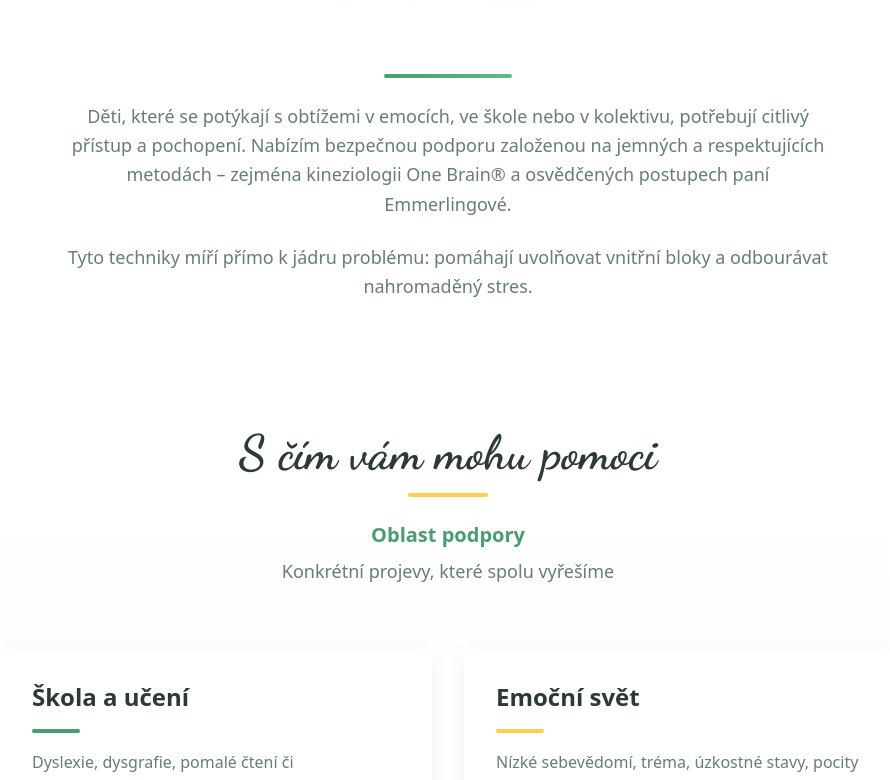
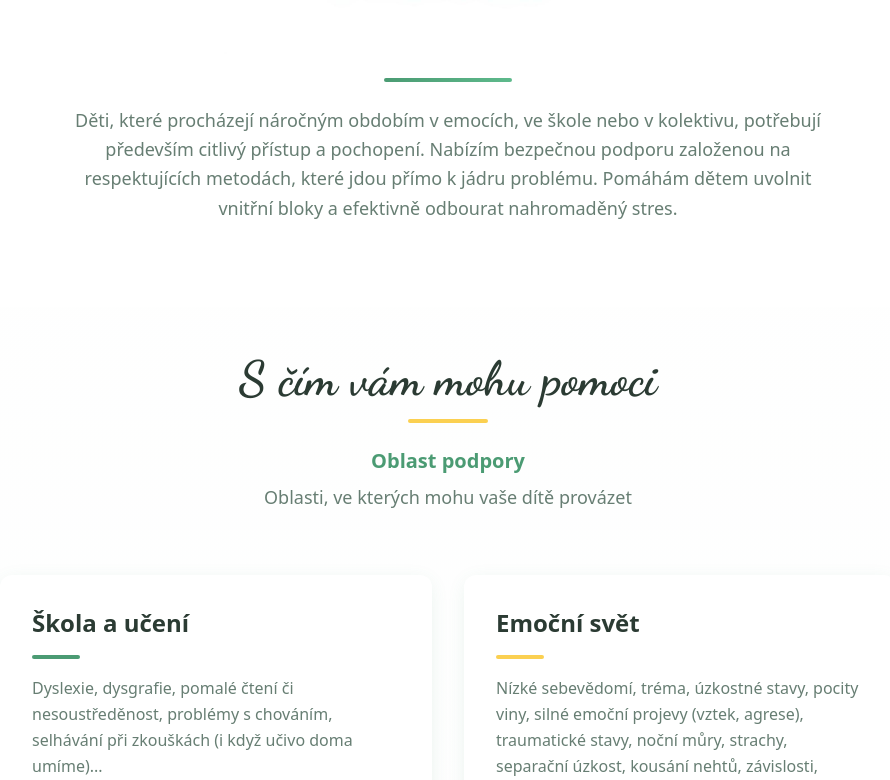
Before and after one commit to petrastrnadova2-wq/build-my-site-now-346, a React (Vite) app: page / in a window 1280 px wide. Shown: the part 493-1273 px from the top of the page, without its empty margins (192-1082 px from the left). Built offline with nearby package versions, Linux system fonts and the light colour scheme; the HTML template or start-up script is replaced by a standard one.

Commit message:
Changes
Co-authored-by: petrastrnadova2-wq <256982744+petrastrnadova2-wq@users.noreply.github.com>

```diff
--- a/src/pages/Index.tsx
+++ b/src/pages/Index.tsx
@@ -26,10 +26,7 @@ const Index = () => {
             <img src={heroChild} alt="Ilustrace šťastného dítěte" className="mx-auto max-w-xs md:max-w-md h-auto mt-4" />
             <div className="h-1 w-32 mx-auto bg-gradient-primary rounded-full" />
             <p className="text-lg text-muted-foreground leading-relaxed max-w-3xl mx-auto">
-              Děti, které se potýkají s obtížemi v emocích, ve škole nebo v kolektivu, potřebují citlivý přístup a pochopení. Nabízím bezpečnou podporu založenou na jemných a respektujících metodách – zejména kineziologii One Brain® a osvědčených postupech paní Emmerlingové.
-            </p>
-            <p className="text-lg text-muted-foreground leading-relaxed max-w-3xl mx-auto">
-              Tyto techniky míří přímo k jádru problému: pomáhají uvolňovat vnitřní bloky a odbourávat nahromaděný stres.
+              Děti, které procházejí náročným obdobím v emocích, ve škole nebo v kolektivu, potřebují především citlivý přístup a pochopení. Nabízím bezpečnou podporu založenou na respektujících metodách, které jdou přímo k jádru problému. Pomáhám dětem uvolnit vnitřní bloky a efektivně odbourat nahromaděný stres.
             </p>
           </div>
         </div>
@@ -45,7 +42,7 @@ const Index = () => {
             <div className="h-1 w-20 bg-accent rounded-full mx-auto mb-6" />
             <p className="text-xl text-primary font-semibold mb-2">Oblast podpory</p>
             <p className="text-lg text-muted-foreground">
-              Konkrétní projevy, které spolu vyřešíme
+              Oblasti, ve kterých mohu vaše dítě provázet
             </p>
           </div>
 
@@ -120,6 +117,7 @@ const Index = () => {
               <div className="h-1 w-20 bg-accent rounded-full" />
               <p className="text-lg text-muted-foreground leading-relaxed">
                 Tento moderní přístup umožňuje jemně uvolňovat hluboko uložený stres a raná traumata, která mohou nevědomky brzdit přirozený vývoj dítěte. Pomocí technik energetické psychologie (EFT) je možné rozpustit vnitřní bloky a strachy, a tím tak navrátit dětskému organismu ztracenou rovnováhu a pocit bezpečí. Metoda se zaměřuje na uspokojení základních citových potřeb. Výsledkem je psychická úleva a nová vnitřní síla, díky které může dítě opět s lehkostí rozvíjet svůj plný potenciál.
+
               </p>
 
               <div className="relative mt-10 max-w-sm mx-auto">
```
